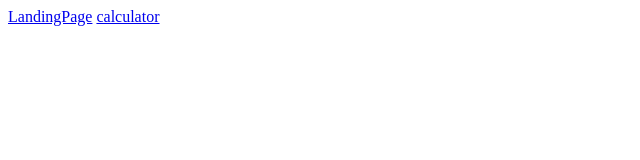
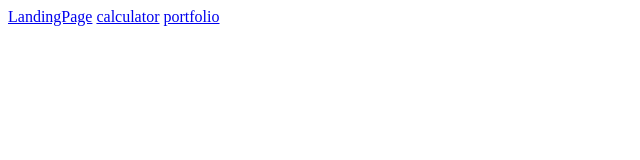
Before and after one commit to biswajeetbiswal/CODSOFT, a plain HTML site: page index.html in a window 1280 px wide. Shown: the full height of the page, 0-640 px from the left. Drawn offline with Linux system fonts and the light colour scheme.

Commit message:
index.html

```diff
--- a/index.html
+++ b/index.html
@@ -8,5 +8,6 @@
   <body>
     <a href="./LandingPage/index.html">LandingPage</a>
     <a href="./calculator/index.html">calculator</a>
+    <a href="./Portfolio/index.html">portfolio</a>
   </body>
 </html>
```
